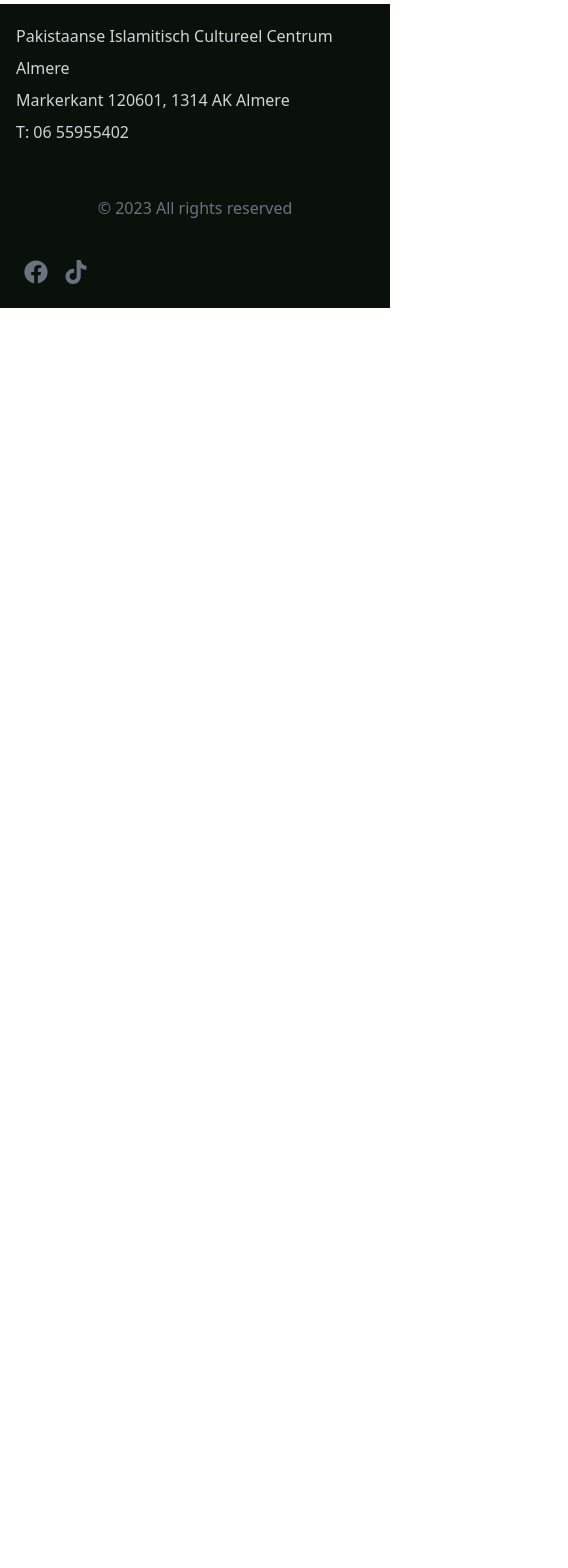
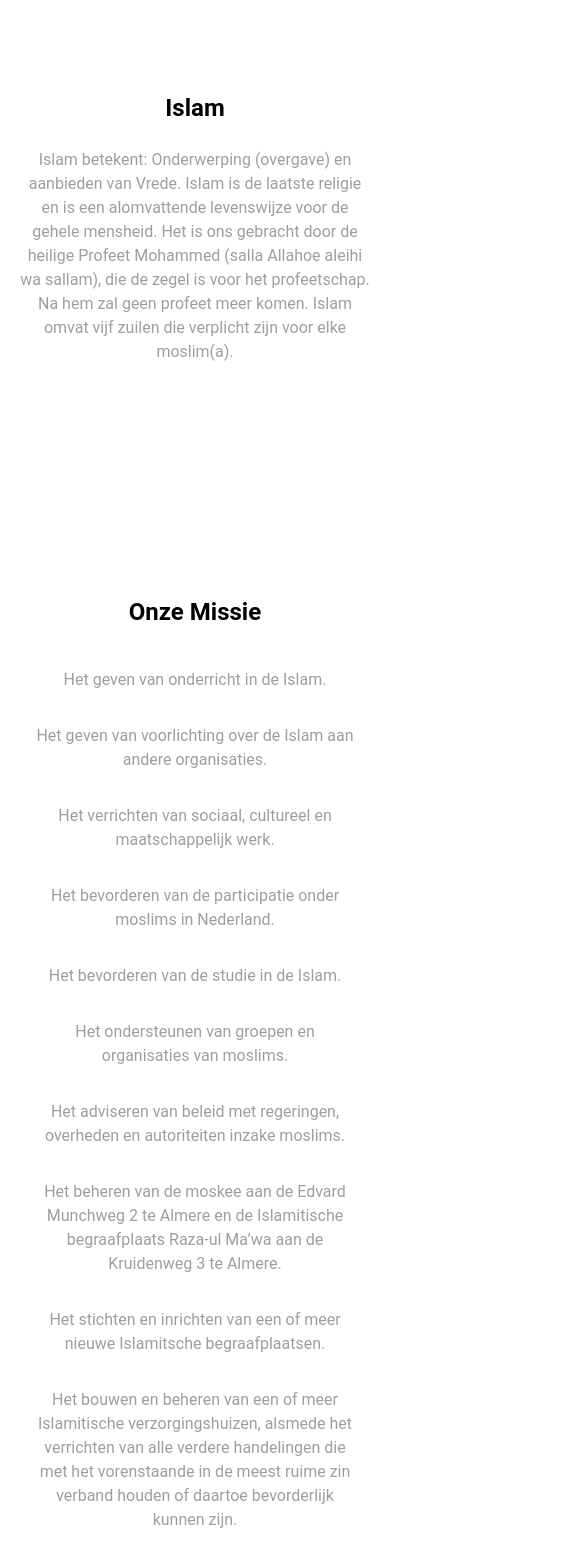
Before and after one commit to professorr-x/picca-frontend, a React (Create React App) app: page / in a window 390 px wide. Shown: the part 1500-3068 px from the top of the page, 568 px wide, since content can reach past the window. Before the commit the page ends 1808 px from the top, so only its background shows below. Built offline with nearby package versions, Linux system fonts and the light colour scheme.

Commit message:
adding updated website

```diff
--- a/package.json
+++ b/package.json
@@ -3,6 +3,7 @@
   "version": "0.1.0",
   "private": true,
   "dependencies": {
+    "@material-tailwind/react": "^2.1.8",
     "heroicons-react": "1.4.1",
     "react": "18.2.0",
     "react-dom": "18.2.0",
--- a/src/App.tsx
+++ b/src/App.tsx
@@ -2,7 +2,7 @@ import About from "./components/About";
 import Footer from "./components/Footer";
 import Hero from "./components/Hero";
 import Navbar from "./components/Navbar";
-// import Platform from "./components/Platform";
+import ANBI from "./components/ANBI";
 // import Pricing from "./components/Pricing";
 // import Support from "./components/Support";
 
@@ -13,6 +13,7 @@ export default function App() {
       <Navbar />
       <Hero />
       <About />
+      <ANBI/>
       {/* <Support /> */}
       {/* <Platform /> */}
       {/* <Pricing /> */}
--- a/src/components/Platform.tsx
+++ b/src/components/ANBI.tsx
@@ -2,7 +2,7 @@ import { Check } from "heroicons-react";
 import uuid from "react-uuid";
 
 /* platform component */
-export default function Platform(): JSX.Element {
+export default function ANBI(): JSX.Element {
   const data = [
     "Lorem ipsum dolor, sit amet consectetur adipisicing elit. Cupiditate consequuntur, soluta assumenda laboriosam iusto eius? Hic voluptates in laudantium, cum magni quis, veritatis quasi iusto ipsa, facilis nisi! Fuga, asperiores.",
     "Lorem ipsum dolor sit amet consectetur adipisicing elit. Cupiditate animi odio ipsam architecto, sequi nostrum recusandae quibusdam qui, assumenda temporibus quod! Laudantium modi id sed, corrupti hic ex error voluptatibus!",
--- a/src/components/About.tsx
+++ b/src/components/About.tsx
@@ -1,6 +1,7 @@
 // import uuid from "react-uuid";
 // import { AboutMappedData } from "./AboutMappedData";
 import { AboutText } from "./AboutText";
+import BoardMembers from "./BoardMembers";
 
 /* about component */
 function About(): JSX.Element {
@@ -31,6 +32,7 @@ function About(): JSX.Element {
       <div className="max-w-[1280px] mx-auto">
         <AboutText />
         {/* <AboutMappedData mappedData={mappedData} /> */}
+        <BoardMembers/>
       </div>
     </div>
   );
--- a/src/components/AboutText.tsx
+++ b/src/components/AboutText.tsx
@@ -10,6 +10,47 @@ export function AboutText(): JSX.Element {
 
         een bruisende ontmoetingsplek die het geloof en de rijke cultuur van Pakistan viert. In het hart van onze gemeenschap bieden wij een plek voor spirituele groei door gebeden en educatieve programma's, en duiken we in de Pakistaanse tradities met kleurrijke culturele evenementen. Wij zijn een centrum waar iedereen, op zoek naar spirituele begeleiding of culturele verbinding, welkom is. Verrijk jezelf in een omgeving die diversiteit omarmt, erfgoed viert en gemeenschapszin bouwt. Bezoek ons om deel te worden van deze unieke ervaring.
       </p>
+      <h2 className="sm:text-5xl text-2xl font-bold mx-1 mt-52">
+        Islam
+      </h2>
+      <p className="sm:text-3xl py-6 text-gray-500 px-5 sm:px-4 md:px-3 lg:px-2 xl:px-1">
+        Islam betekent: Onderwerping (overgave) en aanbieden van Vrede. Islam is de laatste religie en is een alomvattende levenswijze voor de gehele mensheid. Het is ons gebracht door de heilige Profeet Mohammed (salla Allahoe aleihi wa sallam), die de zegel is voor het profeetschap. Na hem zal geen profeet meer komen. Islam omvat vijf zuilen die verplicht zijn voor elke moslim(a).
+      </p>
+      <h2 className="sm:text-5xl text-2xl font-bold mx-1 mt-52">
+        Onze Missie
+      </h2>
+      <ul className="sm:text-3xl py-6 text-gray-500 px-5 sm:px-4 md:px-3 lg:px-2 xl:px-1">
+        <li>
+          Het geven van onderricht in de Islam.
+        </li>
+        <li>
+          Het geven van voorlichting over de Islam aan andere organisaties.
+        </li>
+        <li>
+          Het verrichten van sociaal, cultureel en maatschappelijk werk.
+        </li>
+        <li>
+          Het bevorderen van de participatie onder moslims in Nederland.
+        </li>
+        <li>
+          Het bevorderen van de studie in de Islam.
+        </li>
+        <li>
+          Het ondersteunen van groepen en organisaties van moslims.
+        </li>
+        <li>
+          Het adviseren van beleid met regeringen, overheden en autoriteiten inzake moslims.
+        </li>
+        <li>
+          Het beheren van de moskee aan de Edvard Munchweg 2 te Almere en de Islamitische begraafplaats Raza-ul Ma’wa aan de Kruidenweg 3 te Almere.
+        </li>
+        <li>
+          Het stichten en inrichten van een of meer nieuwe Islamitsche begraafplaatsen.
+        </li>
+        <li>
+          Het bouwen en beheren van een of meer Islamitische verzorgingshuizen, alsmede het verrichten van alle verdere handelingen die met het vorenstaande in de meest ruime zin verband houden of daartoe bevorderlijk kunnen zijn.
+        </li>
+      </ul>
     </div>
   );
 }
--- /dev/null
+++ b/src/components/BoardMembers.tsx
@@ -0,0 +1,52 @@
+import {
+    Card,
+    Typography,
+} from "@material-tailwind/react";
+
+interface Member {
+    name: string;
+    role: string;
+}
+
+const Members: Member[] = [
+    { "name": "Saeed Ahmed", "role": "Voorzitter" },
+    { "name": "Amanat Kayani Mohammad", "role": "Secretaris" },
+    { "name": "Sohail Joya", "role": "Penningmeester" },
+]
+
+const MemberCard = ({ name, role }: Member): JSX.Element => {
+    return (
+        <Card color="transparent" shadow={false} className="w-full max-w-[26rem] mx-4">
+            <div className="flex w-full flex-col gap-0.5 border border-stone-600 rounded p-8">
+                <div className="flex items-center justify-between">
+                    <Typography variant="h5" color="blue-gray">
+                        {name}
+                    </Typography>
+                </div>
+                <div className="flex items-center justify-between">
+                    <Typography color="blue-gray">
+                        {role}
+                    </Typography>
+                </div>
+            </div>
+        </Card>
+    )
+}
+
+const BoardMembers = (): JSX.Element => {
+    return (
+        <div className="text-center">
+            <h2 className="sm:text-5xl text-2xl font-bold mx-1 mt-52">
+                MAAK KENNIS MET HET BESTUUR
+            </h2>
+            <div className="flex mt-28 mx-auto">
+                {Members.map((member, index) => (
+                    <MemberCard key={index} name={member.name} role={member.role} />
+                ))}
+            </div>
+
+        </div>
+    )
+}
+
+export default BoardMembers;
--- a/src/components/NavHandlers.tsx
+++ b/src/components/NavHandlers.tsx
@@ -26,6 +26,17 @@ export function NavHandlers({
           duration={500}
         >
           About
+        </Link>
+      </li>
+      <li className="border-b-2 border-zinc-300 w-full">
+        <Link
+          onClick={handleClose}
+          to="anbi"
+          smooth
+          offset={-500}
+          duration={500}
+        >
+          ANBI
         </Link>
       </li>
       {/* <li className="border-b-2 border-zinc-300 w-full">
--- a/src/components/NavbarLinks.tsx
+++ b/src/components/NavbarLinks.tsx
@@ -1,6 +1,6 @@
 import { NavbarLinksAbout } from "./NavbarLinksAbout";
 import { NavbarLinksHome } from "./NavbarLinksHome";
-// import { NavbarLinksSupport } from "./NavbarLinksSupport";
+import { NavbarLinksAnbi } from './NavbarLinksAnbi'
 
 /**
  * create links found in leftside of navbar when expanded
@@ -11,6 +11,8 @@ export function NavbarLinks(): JSX.Element {
       <ul className="hidden md:flex mr-4">
         <li className="cursor-pointer hover:test-stone-100 hover:font-bold">{NavbarLinksHome()}</li>
         <li className="cursor-pointer hover:test-stone-100 hover:font-bold">{NavbarLinksAbout()}</li>
+        <li className="cursor-pointer hover:test-stone-100 hover:font-bold">{NavbarLinksAnbi()}</li>
+
         {/* <li className="cursor-pointer hover:test-stone-100 hover:font-bold">{NavbarLinksSupport()}</li> */}
       </ul>
     </div>
--- /dev/null
+++ b/src/components/NavbarLinksAnbi.tsx
@@ -0,0 +1,9 @@
+import { Link } from "react-scroll";
+
+export function NavbarLinksAnbi(): JSX.Element {
+  return (
+    <Link to="anbi" smooth offset={-200} duration={500}>
+      ANBI
+    </Link>
+  )
+}
--- /dev/null
+++ b/src/components/NavbarLinksNewMember.tsx
@@ -0,0 +1,10 @@
+import { Link } from "react-scroll";
+
+/* button in navbar */
+export function NavbarLinksNewMember(): JSX.Element {
+  return (
+    <Link to="about" smooth offset={-200} duration={500}>
+      Become a Member
+    </Link>
+  );
+}
--- a/tailwind.config.js
+++ b/tailwind.config.js
@@ -1,8 +1,10 @@
 /** @type {import('tailwindcss').Config} */
-module.exports = {
+const withMT = require("@material-tailwind/react/utils/withMT");
+
+module.exports = withMT({
   content: ["./src/**/*.{js,jsx,ts,tsx}"],
   theme: {
     extend: {},
   },
   plugins: [],
-};
+});
```
Also changed, not shown: 1 other file (tests, documents, lock files or other folders).
